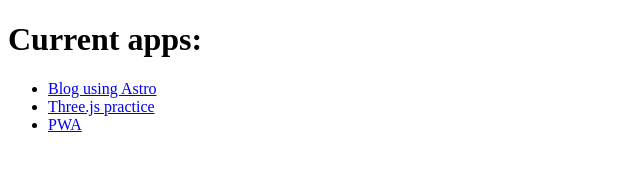
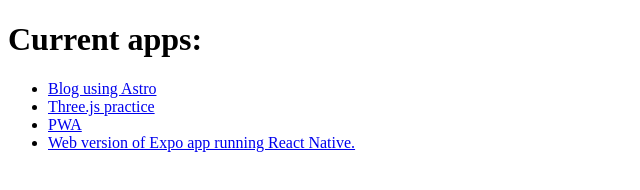
Before and after one commit to james-brattin/portfolio, a plain HTML site: page public/index.html in a window 1280 px wide. Shown: the whole page, without its empty margins (0-640 px from the left). Drawn offline with Linux system fonts and the light colour scheme; no server answers.

Commit message:
added link to Expo site

```diff
--- a/public/index.html
+++ b/public/index.html
@@ -19,6 +19,11 @@
                 >
             </li>
             <li><a href="https://webworkers.jamesbrattin.dev">PWA</a></li>
+            <li>
+                <a href="https://expotutorial.jamesbrattin.dev"
+                    >Web version of Expo app running React Native.</a
+                >
+            </li>
         </ul>
     </body>
     <script src="main.js"></script>
```
